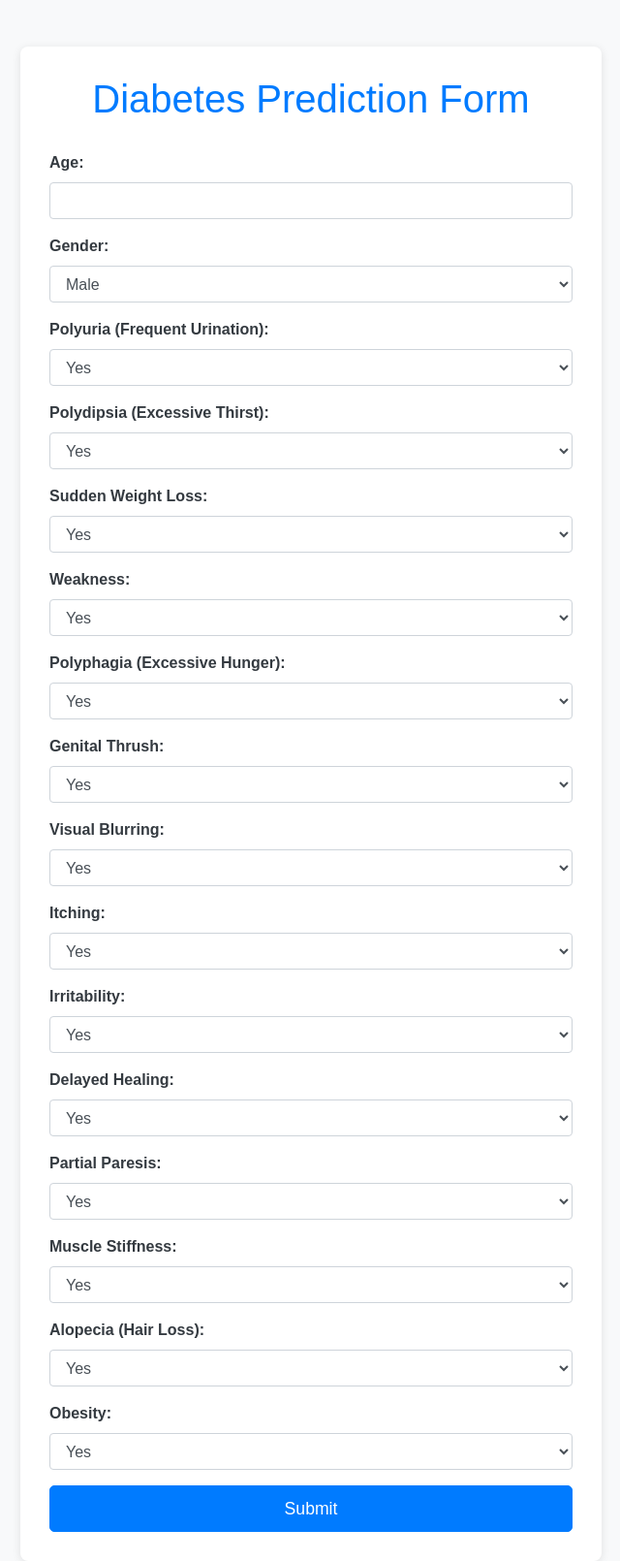
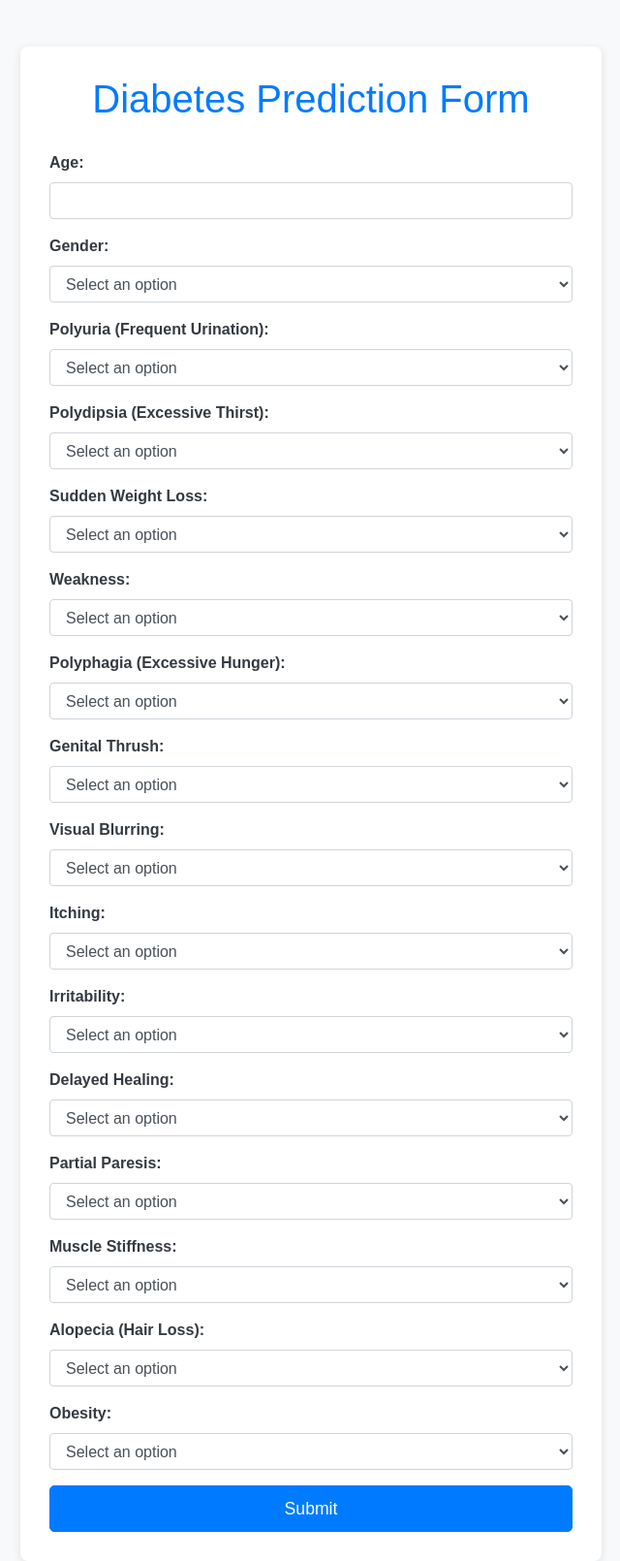
Before and after one commit to mayankraj052/Diabetes-Prediction, a Flask app: page / in a window 1280 px wide. Shown: the whole page at 97% size, without its empty margins (319-959 px from the left). Run offline with Flask 3, Linux system fonts and the light colour scheme; parts of the project's set-up code (start-up, migrations or seed data) failed here and were passed over; some libraries are stand-ins or nearby versions.

Commit message:
making change in index.html

```diff
--- a/templates/index.html
+++ b/templates/index.html
@@ -72,6 +72,7 @@
         <div class="form-group">
           <label for="gender">Gender:</label>
           <select class="form-control" id="gender" name="gender" required>
+            <option value="" disabled selected>Select an option</option>
             <option value="Male">Male</option>
             <option value="Female">Female</option>
           </select>
@@ -79,6 +80,7 @@
         <div class="form-group">
           <label for="polyuria">Polyuria (Frequent Urination):</label>
           <select class="form-control" id="polyuria" name="polyuria" required>
+            <option value="" disabled selected>Select an option</option>
             <option value="Yes">Yes</option>
             <option value="No">No</option>
           </select>
@@ -91,6 +93,7 @@
             name="polydipsia"
             required
           >
+            <option value="" disabled selected>Select an option</option>
             <option value="Yes">Yes</option>
             <option value="No">No</option>
           </select>
@@ -103,6 +106,7 @@
             name="sudden_weight_loss"
             required
           >
+            <option value="" disabled selected>Select an option</option>
             <option value="Yes">Yes</option>
             <option value="No">No</option>
           </select>
@@ -110,6 +114,7 @@
         <div class="form-group">
           <label for="weakness">Weakness:</label>
           <select class="form-control" id="weakness" name="weakness" required>
+            <option value="" disabled selected>Select an option</option>
             <option value="Yes">Yes</option>
             <option value="No">No</option>
           </select>
@@ -122,6 +127,7 @@
             name="polyphagia"
             required
           >
+            <option value="" disabled selected>Select an option</option>
             <option value="Yes">Yes</option>
             <option value="No">No</option>
           </select>
@@ -134,6 +140,7 @@
             name="genital_thrush"
             required
           >
+            <option value="" disabled selected>Select an option</option>
             <option value="Yes">Yes</option>
             <option value="No">No</option>
           </select>
@@ -146,6 +153,7 @@
             name="visual_blurring"
             required
           >
+            <option value="" disabled selected>Select an option</option>
             <option value="Yes">Yes</option>
             <option value="No">No</option>
           </select>
@@ -153,6 +161,7 @@
         <div class="form-group">
           <label for="itching">Itching:</label>
           <select class="form-control" id="itching" name="itching" required>
+            <option value="" disabled selected>Select an option</option>
             <option value="Yes">Yes</option>
             <option value="No">No</option>
           </select>
@@ -165,6 +174,7 @@
             name="irritability"
             required
           >
+            <option value="" disabled selected>Select an option</option>
             <option value="Yes">Yes</option>
             <option value="No">No</option>
           </select>
@@ -177,6 +187,7 @@
             name="delayed_healing"
             required
           >
+            <option value="" disabled selected>Select an option</option>
             <option value="Yes">Yes</option>
             <option value="No">No</option>
           </select>
@@ -189,6 +200,7 @@
             name="partial_paresis"
             required
           >
+            <option value="" disabled selected>Select an option</option>
             <option value="Yes">Yes</option>
             <option value="No">No</option>
           </select>
@@ -201,6 +213,7 @@
             name="muscle_stiffness"
             required
           >
+            <option value="" disabled selected>Select an option</option>
             <option value="Yes">Yes</option>
             <option value="No">No</option>
           </select>
@@ -208,6 +221,7 @@
         <div class="form-group">
           <label for="alopecia">Alopecia (Hair Loss):</label>
           <select class="form-control" id="alopecia" name="alopecia" required>
+            <option value="" disabled selected>Select an option</option>
             <option value="Yes">Yes</option>
             <option value="No">No</option>
           </select>
@@ -215,6 +229,7 @@
         <div class="form-group">
           <label for="obesity">Obesity:</label>
           <select class="form-control" id="obesity" name="obesity" required>
+            <option value="" disabled selected>Select an option</option>
             <option value="Yes">Yes</option>
             <option value="No">No</option>
           </select>
```
